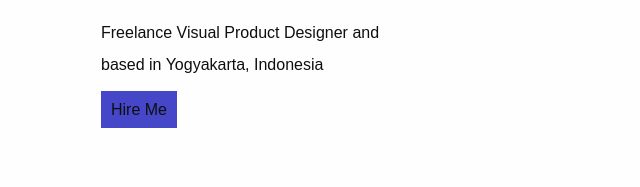
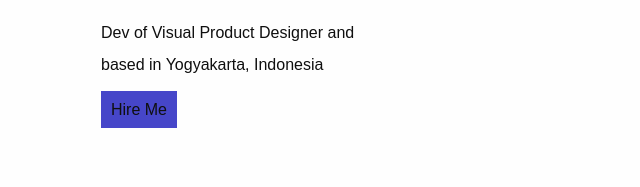
Before and after one commit to SauravDhami/Portfolio, a website: page index.html in a window 1280 px wide. Shown: the part 453-640 px from the top of the page, 19-659 px from the left. Drawn offline with Linux system fonts and the light colour scheme.

Commit message:
auto host git added

```diff
--- a/index.html
+++ b/index.html
@@ -35,7 +35,7 @@
     <div class="row1">
         <div class="column1">
             <h1>Saurav </h1> <br/> <h1> Dhami</h1>
-            <p>Freelance Visual Product Designer and <br>based in Yogyakarta, Indonesia</p>
+            <p>Dev of Visual Product Designer and <br>based in Yogyakarta, Indonesia</p>
 
         <div class="btn1">
                  <a href="">Hire Me</a>
```
Also changed, not shown: package.json (added, +26 -0 lines), 1 other file.
